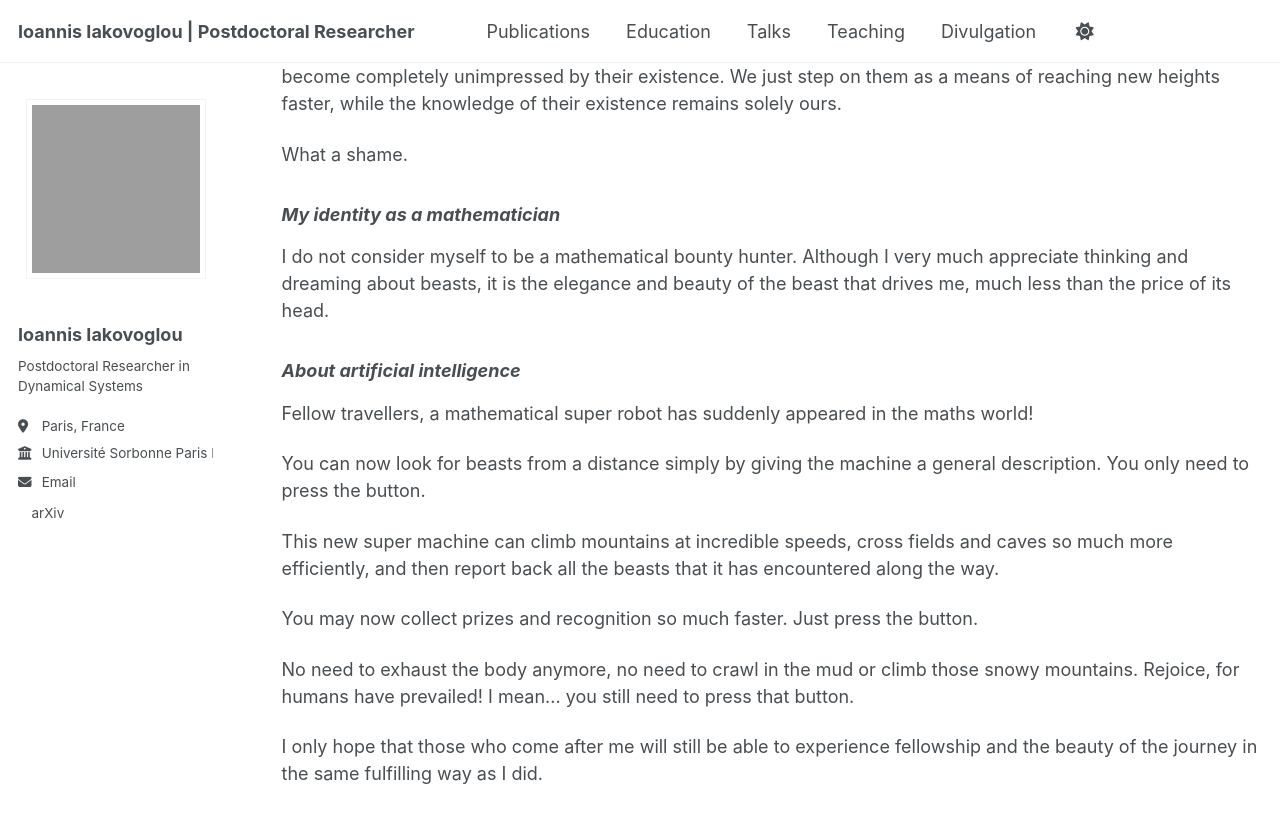
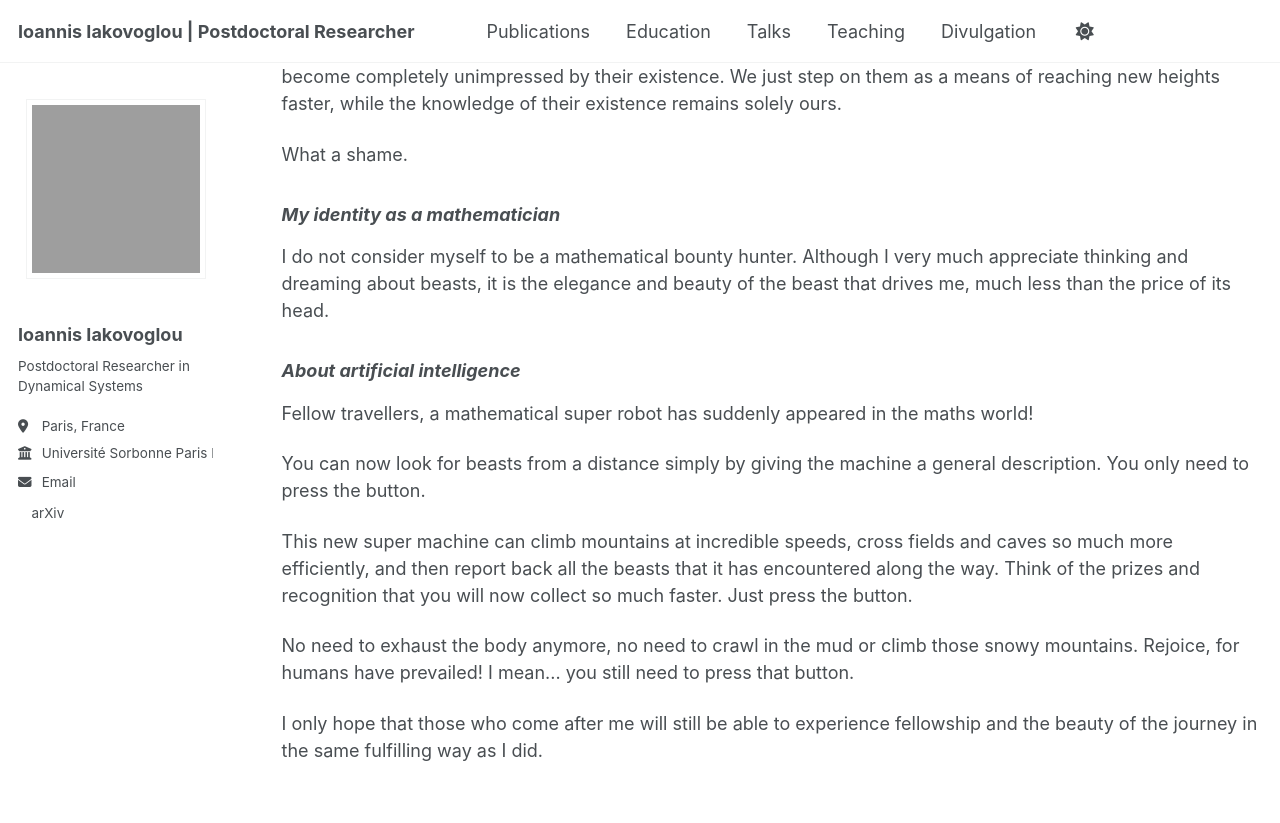
Before and after one commit to ioannisiakovoglou/ioannisiakovoglou.github.io, a Jekyll site: the page built from _pages/year-archive.html, in a window 1280 px wide and 900 px high, scrolled down 1365 px. Shown: the top 823 px of the window. Built offline with Jekyll 4.4.1, drawn with Linux system fonts in a browser that asks for light colours; a script bundle is joined from its source files by our own code; a style sheet for code colours, icons or effects is not loaded.

Commit message:
Refactor text in year-archive.html for conciseness
Removed redundant sentences and streamlined the text for clarity.

```diff
--- a/_pages/year-archive.html
+++ b/_pages/year-archive.html
@@ -88,11 +88,7 @@ You can now look for beasts from a distance simply by giving the machine a gener
 </p>
 
 <p>
-This new super machine can climb mountains at incredible speeds, cross fields and caves so much more efficiently, and then report back all the beasts that it has encountered along the way.
-</p>
-
-<p>
-You may now collect prizes and recognition so much faster. Just press the button.
+This new super machine can climb mountains at incredible speeds, cross fields and caves so much more efficiently, and then report back all the beasts that it has encountered along the way. Think of the prizes and recognition that you will now collect so much faster. Just press the button.
 </p>
 
 <p>
```
